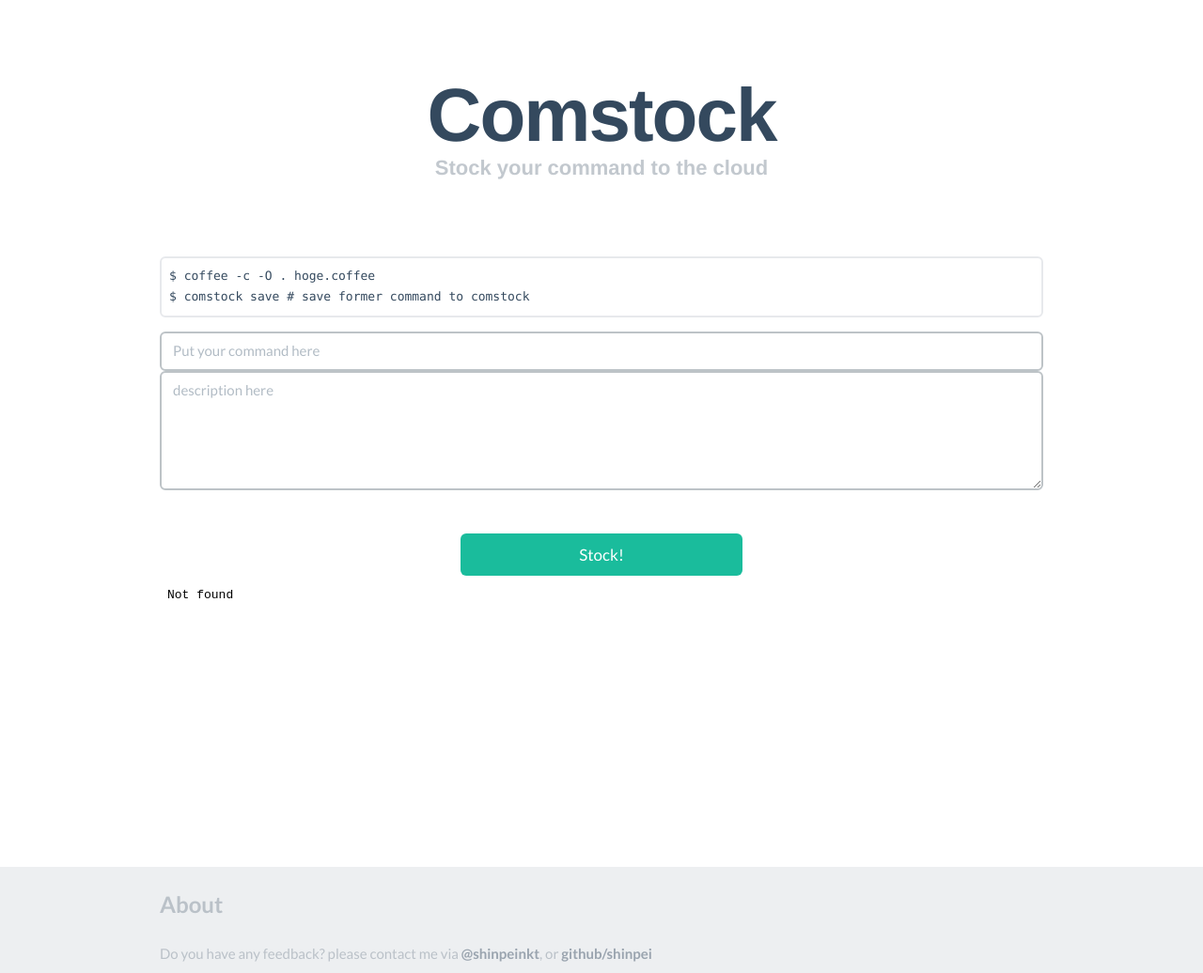
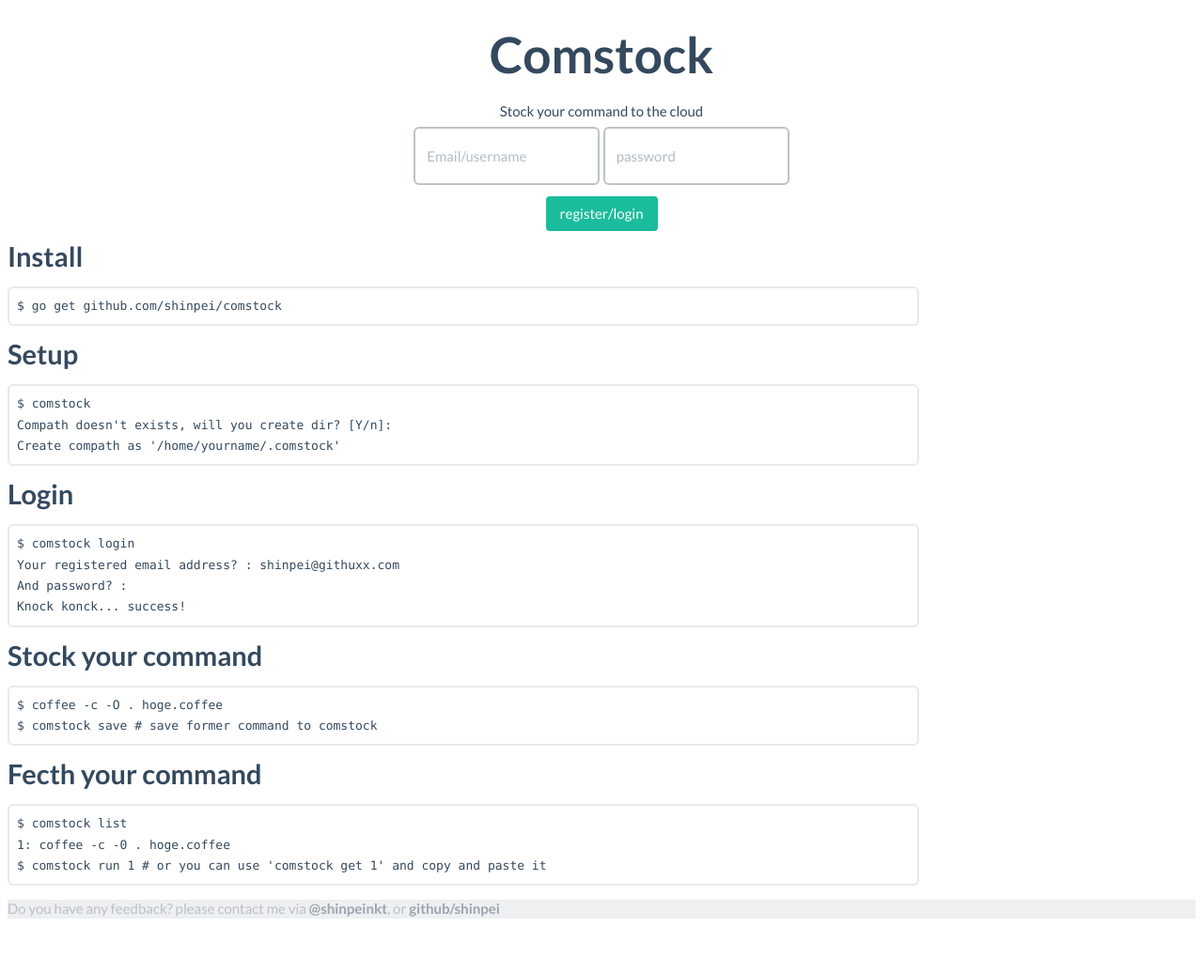
Before and after one commit to shinpei/comstock-www, a website: page documents/index.html in a window 1280 px wide. Shown: the whole page at 94% size. After the commit the page ends 988 px from the top, so only its background shows below. Drawn offline with nearby package versions, Linux system fonts and the light colour scheme.

Commit message:
change index.html

```diff
--- a/coffee/app.coffee
+++ b/coffee/app.coffee
@@ -44,10 +44,10 @@ postCommand = (command, user, date, desc) ->
 #            log "colelction cleared!"
         oneData =
             "id" : id
+            "user": user
             "date": date
             "data":
                 "command": command
-                "user" : user
                 "desc" : desc
 
         collection.insert(oneData, (err, docs) ->
@@ -59,6 +59,9 @@ postCommand = (command, user, date, desc) ->
                       log "found document:" + doc.data.command
         )
     )
+
+authenticateUser = (user, password) ->
+    return
 
 writeAsHtml = (doc) ->
     log "Logging.."
--- a/documents/index.html
+++ b/documents/index.html
@@ -4,58 +4,60 @@
 <meta charset="utf-8">
 <title>Comstock</title>
 <meta name="viewport" content="width=device-width, initial-scale=1.0">
-
-<!-- Loading Bootstrap -->
-<link href="css/bootstrap.min.css" rel="stylesheet">
-
-<!-- Loading Flat UI -->
 <link href="css/flat-ui.css" rel="stylesheet">
 <link href="css/demo.css" rel="stylesheet">
 
-<link href="css/comstock.css" rel="stylesheet">
-</head>
+
 <body>
+<center>
+<h2>Comstock</h2>
+<small>Stock your command to the cloud</small>
+<p>
+<input type="text" value placeholder="Email/username" class="form-control"></input>
+<input type="text" value placeholder="password" class="form-control"></input>
+<p><a class="btn btn-primary">register/login</a>
+</center>
+
 <div class="container">
-<div class="demo-headline">
-<h1 class="demo-logo">Comstock
-<small>Stock your command to the cloud</small>
-</h1>
-<fb:login-button autologoutlink="true" perms="user_likes" size="large"></fb:login-button>
-</div> <!--headline-->
 
+<h4>Install</h4>
+<pre class="prettyprint lang-sh">
+$ go get github.com/shinpei/comstock
+</pre>
+
+<h4>Setup</h4>
+<pre class="prettyprint lang-sh">
+$ comstock
+Compath doesn't exists, will you create dir? [Y/n]:
+Create compath as '/home/yourname/.comstock'
+</pre>
+
+<h4>Login</h4>
 <pre class="prettyprint">
+$ comstock login
+Your registered email address? : shinpei@githuxx.com
+And password? :
+Knock konck... success!
+</pre>
+<h4>Stock your command </h4>
+<pre class="prettyprint lang-sh">
 $ coffee -c -O . hoge.coffee
 $ comstock save # save former command to comstock
 </pre>
-<form action="postCommand" method="GET" id="mainForm">
-<input type="hidden" name="date" value="1234">
-<input type="hidden" name="user" value="test">
-<input size=60 type="text" name="command" value placeholder="Put your command here" class="form-control"></input><p>
-<textarea class="form-control" name="desc" value placeholder="description here" cols=60 rows=5></textarea><br />
-<div style="text-align:center"><a style="width:300px" href="#fakelink" class="btn btn-lg btn-primary" onClick="$('#mainForm').submit()">Stock!</a></div>
-</form>
-<div>
+
+<h4>Fecth your command</h4>
+<pre class="prettyprint">
+$ comstock list
+1: coffee -c -0 . hoge.coffee
+$ comstock run 1 # or you can use 'comstock get 1' and copy and paste it
+</pre>
 </div>
-<iframe src="/getCommand" width=100% height=300px style="border:none">
-</iframe>
-</div> <!-- container -->
 
     <footer>
-      <div class="container">
-        <div class="row">
-    		  <div class="col-md-9">
-				<h3 class="footer-title">About</h3>
-				<p> Do you have any feedback? please contact me via <a href="http://www.twitter.com/shinpeinkt">@shinpeinkt</a>, or <a href="http://www.github.com/shinpei">github/shinpei</a>
-				</p>
-    		  </div>
-        </div>
-      </div>
+		<p> Do you have any feedback? please contact me via <a href="http://www.twitter.com/shinpeinkt">@shinpeinkt</a>, or <a href="http://www.github.com/shinpei">github/shinpei</a>
+		</p>
     </footer>
-
-<script src="https://ajax.googleapis.com/ajax/libs/jquery/1.11.0/jquery.min.js"></script>
-<script src="js/bootstrap.min.js"></script>
-<script src="js/socket.io.js"></script>
-<script src="js/comstock.js"></script>
+<script src="js/angular.min.js"></script>
 <script src="https://google-code-prettify.googlecode.com/svn/loader/run_prettify.js?skin=desert"></script>
 </body>
 </html>
```
Also changed, not shown: app.js (+5 -3 lines).
